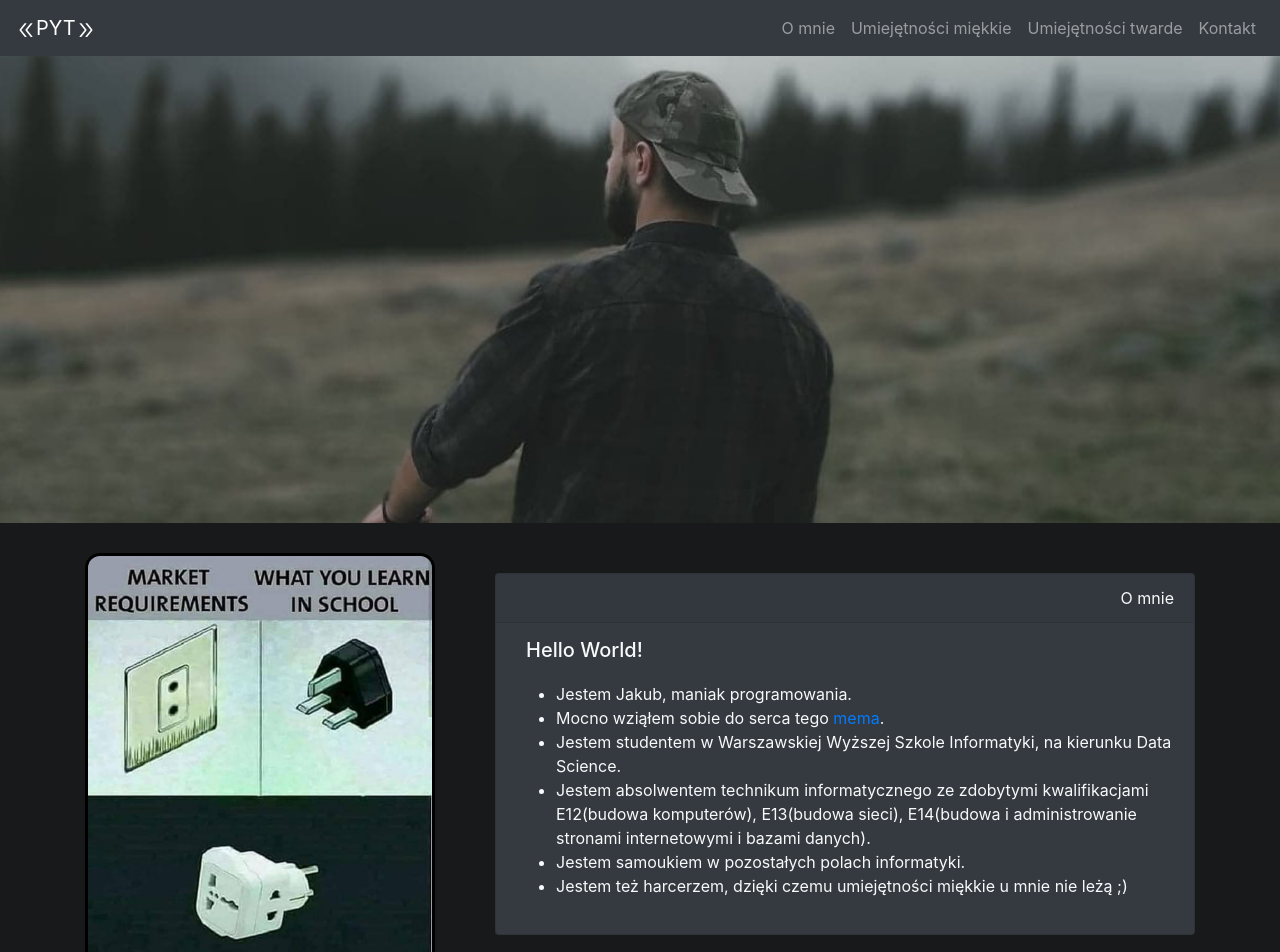
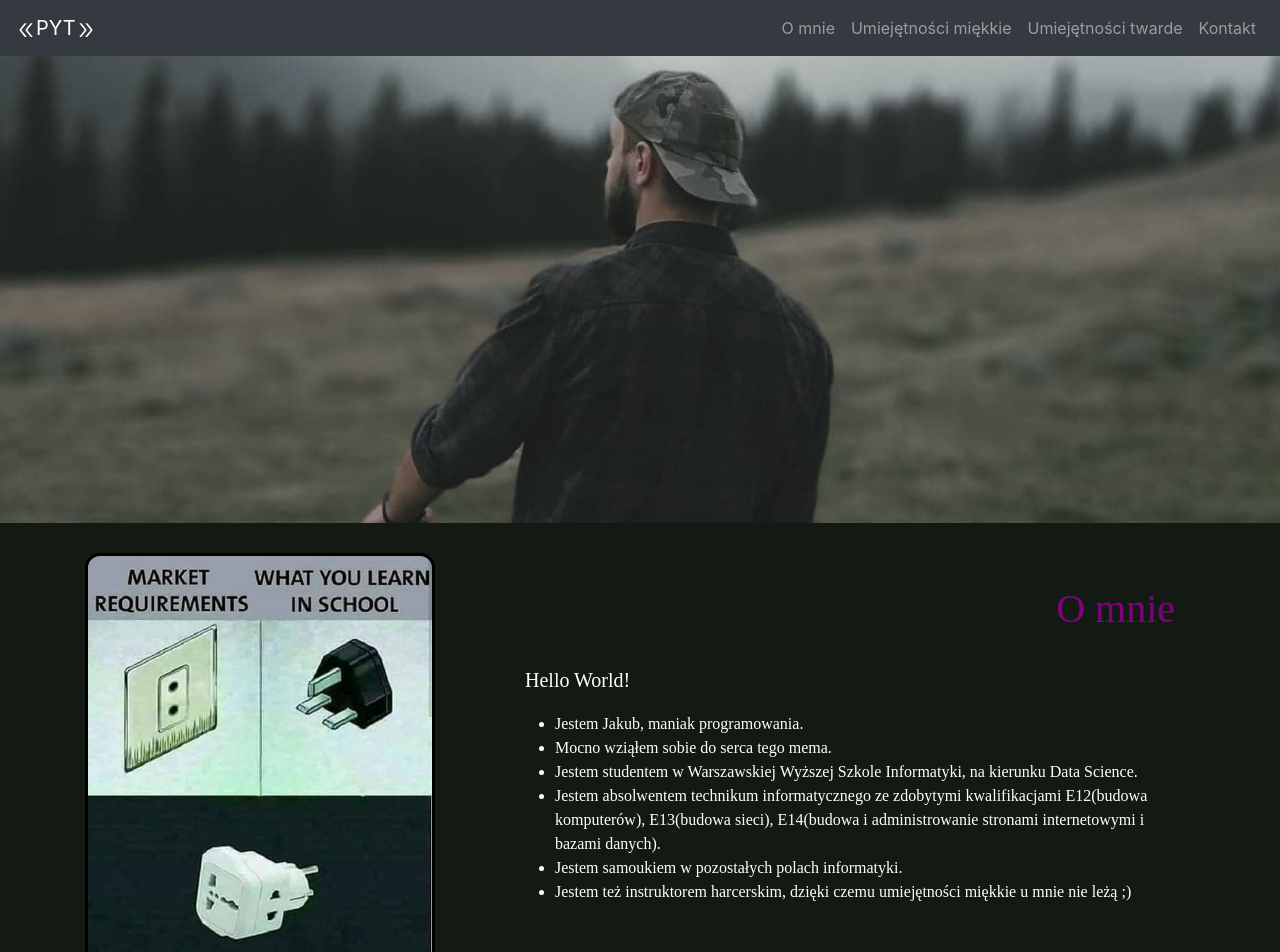
Before and after one commit to JakubPyt/website-about-me, a React (Create React App) app: page / in a window 1280 px wide. Shown: the top 952 px of the page. Built offline with nearby package versions, Linux system fonts and the light colour scheme; a web font is replaced by a local one.

Commit message:
Cleaning in aboutMe component
Cleaning code, change name of variables, add comments

```diff
--- a/src/components/aboutMe.css
+++ b/src/components/aboutMe.css
@@ -1,18 +1,25 @@
-.aboutMeDiv{
-    background-color: rgb(24 25 26);
-}
-.cardTitle{
-    margin: 15px auto auto 30px;
-}
+/* Style for meme */
 .memImage{
     border: 3px solid black;
     border-radius: 15px;
     width: 100%;
     margin: 30px 15px 30px 0px;
 }
+/* Style for the entire card */
 .aboutMeCard{
     margin: 50px auto 50px 30px;
+    border: 0;
+    background-color: var(--main-bg-color);
+    font-family: var(--main-font);
+    color: white;
 }
-.cardHeader{
+/* Above there are styles for individual components of card */
+.aboutMeCardHeader{
     text-align: right;
+    background-color: var(--main-bg-color); /* Without this, card header have black background instead of main background color */
+    border: 0;
+    color: var(--main-color);
 }
+.aboutMeCardTitle{
+    margin: 15px auto auto 30px;
+}
--- a/src/components/aboutMe.js
+++ b/src/components/aboutMe.js
@@ -1,42 +1,57 @@
-import React from 'react';
+import React from "react";
 import memImage from "../images/mem.jpg";
-import './aboutMe.css';
-import {Container, Row, Col, Card} from 'react-bootstrap';
+import "./aboutMe.css";
+import { Container, Row, Col, Card } from "react-bootstrap";
 
-class AboutMe extends React.Component{
-    constructor(props){
-        super(props);
-    }
-    render(){
-        return(
-            <div className="aboutMeDiv" id="aboutMeID">
+//Create AboutMe component
+const AboutMe = function () {
+  return (
+    <div
+        name="aboutMe" //Anchor point for navigation
+    >
+    {/* In container there are image(meme) and card with information about me*/}
+    {/* Row and cols in container create grid for pretty display */}
       <Container>
         <Row>
-                            <Col sm={4} >
-                                <img className="memImage" src={memImage} />
+          <Col sm={4}>
+            {/* Onclick meme redirects to website where i found meme */}
+            <a href="https://i.redd.it/l5pwx2lmfsj61.jpg">
+              <img className="memImage" src={memImage} alt="Mem zestawiający wymagania rynkowe z tym, czego uczymy się w szkołach"/>
+            </a>
           </Col>
           <Col sm={8}>
-                                <Card className="aboutMeCard" bg="dark" text="light">
-                                    <Card.Header className="cardHeader">O mnie</Card.Header>
-                                    <Card.Title className="cardTitle">Hello World!</Card.Title>
+            <Card className="aboutMeCard">
+              <Card.Header className="aboutMeCardHeader">
+                <h1>O mnie</h1>
+              </Card.Header>
+              <Card.Title className="aboutMeCardTitle">Hello World!</Card.Title>
               <Card.Body>
                 <ul>
                   <li>Jestem Jakub, maniak programowania.</li>
-                                            <li>Mocno wziąłem sobie do serca tego <a href="https://i.redd.it/l5pwx2lmfsj61.jpg">mema</a>.</li>
-                                            <li>Jestem studentem w Warszawskiej Wyższej Szkole Informatyki, na kierunku Data Science.</li>
-                                            <li>Jestem absolwentem technikum informatycznego ze zdobytymi kwalifikacjami E12(budowa komputerów), E13(budowa sieci), E14(budowa i administrowanie stronami internetowymi i bazami danych).</li>
+                  <li>Mocno wziąłem sobie do serca tego mema.</li>
+                  <li>
+                    Jestem studentem w Warszawskiej Wyższej Szkole Informatyki,
+                    na kierunku Data Science.
+                  </li>
+                  <li>
+                    Jestem absolwentem technikum informatycznego ze zdobytymi
+                    kwalifikacjami E12(budowa komputerów), E13(budowa sieci),
+                    E14(budowa i administrowanie stronami internetowymi i bazami
+                    danych).
+                  </li>
                   <li>Jestem samoukiem w pozostałych polach informatyki.</li>
-                                            <li>Jestem też harcerzem, dzięki czemu umiejętności miękkie u mnie nie leżą ;)</li>
+                  <li>
+                    Jestem też instruktorem harcerskim, dzięki czemu umiejętności miękkie u
+                    mnie nie leżą ;)
+                  </li>
                 </ul>
               </Card.Body>
             </Card>
           </Col>
         </Row>
       </Container>
+    </div>
+  );
+};
 
-            </div>
-        )
-    }
-}
-
-export {AboutMe}
+export { AboutMe };
```
Lines whose indentation alone changed are shown as unchanged.
